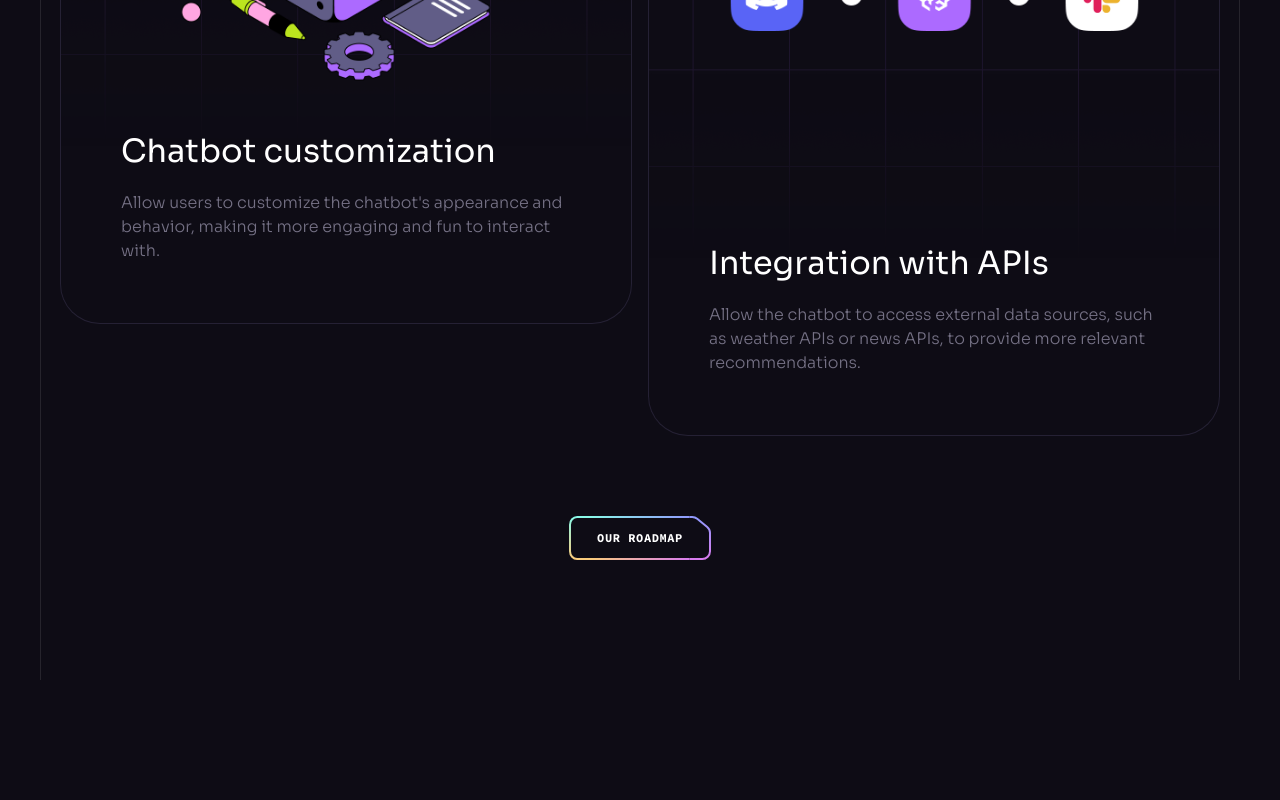
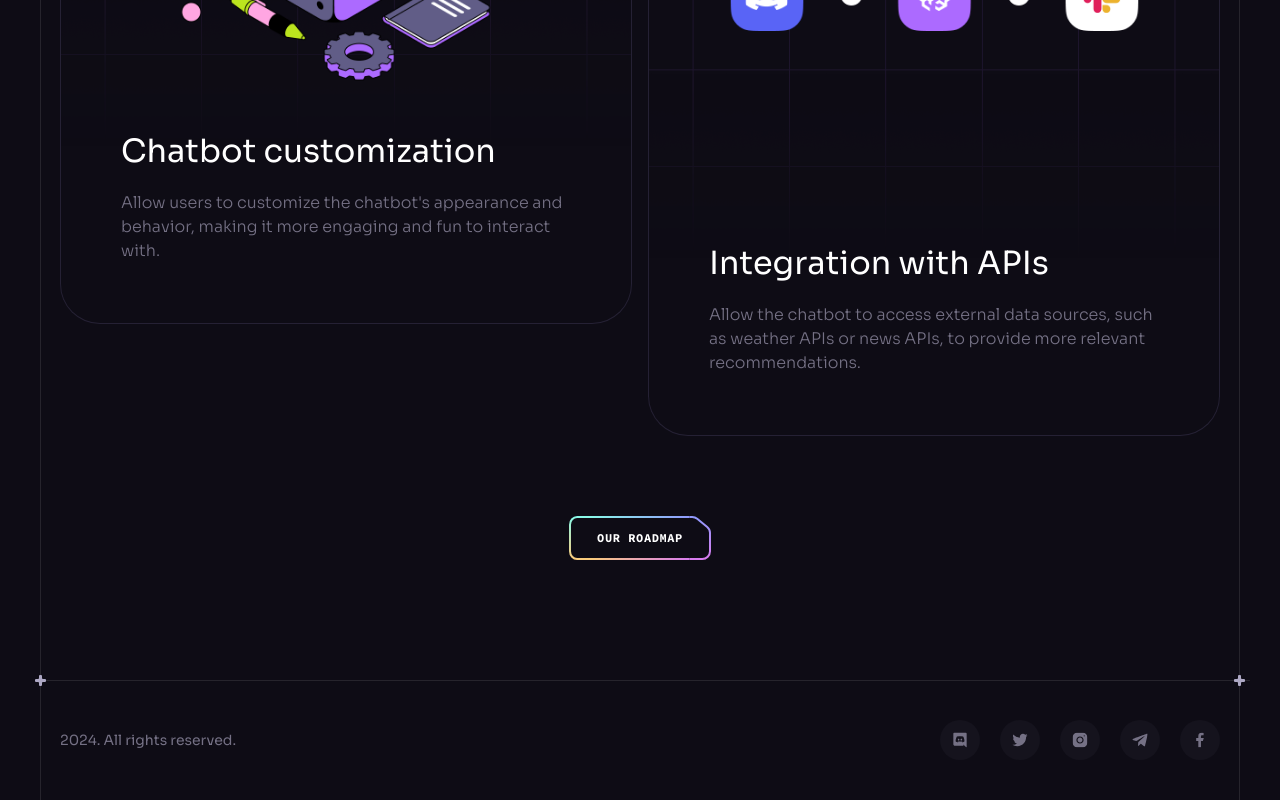
Before and after one commit to Robert-Main/brainwave, a React (Vite) app: page / in a window 1280 px wide. Shown: the part 8494-9294 px from the top of the page. Before the commit the page ends 9174 px from the top, so only its background shows below. Built offline with nearby package versions, Linux system fonts and the light colour scheme.

Commit message:
adding the footer section

```diff
--- a/src/App.jsx
+++ b/src/App.jsx
@@ -1,6 +1,7 @@
 import ButtonGradient from "./assets/svg/ButtonGradient";
 import Benefits from "./components/Benefits";
 import Collaborations from "./components/Collaborations";
+import Footer from "./components/Footer";
 import Header from "./components/Header";
 import Hero from "./components/Hero";
 import Pricing from "./components/Pricing";
@@ -18,6 +19,7 @@
         <Services />
         <Pricing />
         <Roadmap />
+        <Footer />
       </div>
 
       <ButtonGradient />
--- /dev/null
+++ b/src/components/Footer.jsx
@@ -0,0 +1,28 @@
+import { socials } from "../constants";
+import Section from "./Section";
+
+const Footer = () => {
+  return (
+    <Section id="fooetr" crosses className="!px-0 !py-10">
+      <div className="container flex items-center justify-center gap-10 sm:justify-between max-sm:flex-col">
+        <p className="caption text-n-4 lg:block">
+          {new Date().getFullYear()}. All rights reserved.
+        </p>
+        <ul className="flex flex-wrap gap-5">
+          {socials.map((item) => (
+            <a
+              key={item.id}
+              href={item.url}
+              target="_blank"
+              className="flex items-center justify-center w-10 h-10 transition-colors rounded-full bg-n-7 hover:bg-n-6"
+            >
+              <img src={item.iconUrl} alt={item.title} width={16} height={16} />
+            </a>
+          ))}
+        </ul>
+      </div>
+    </Section>
+  );
+};
+
+export default Footer;
```
